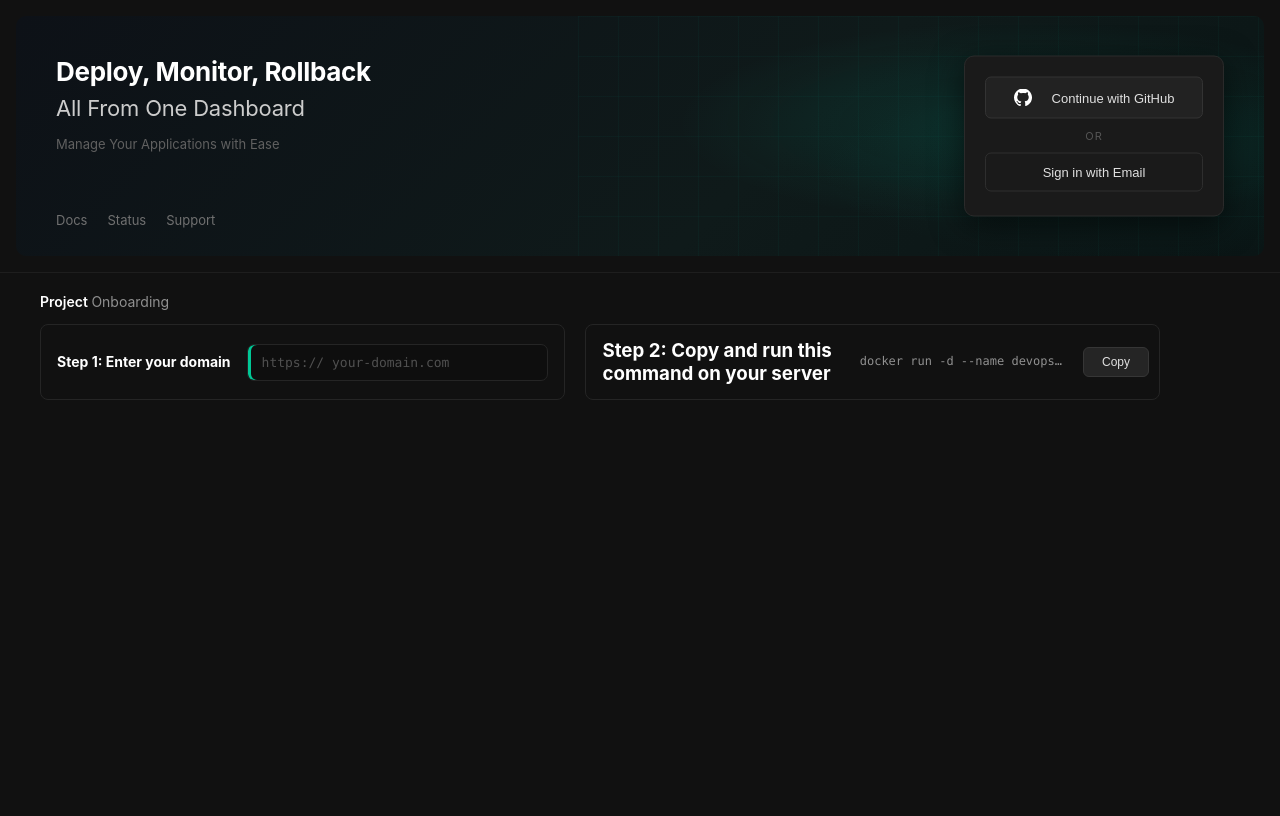
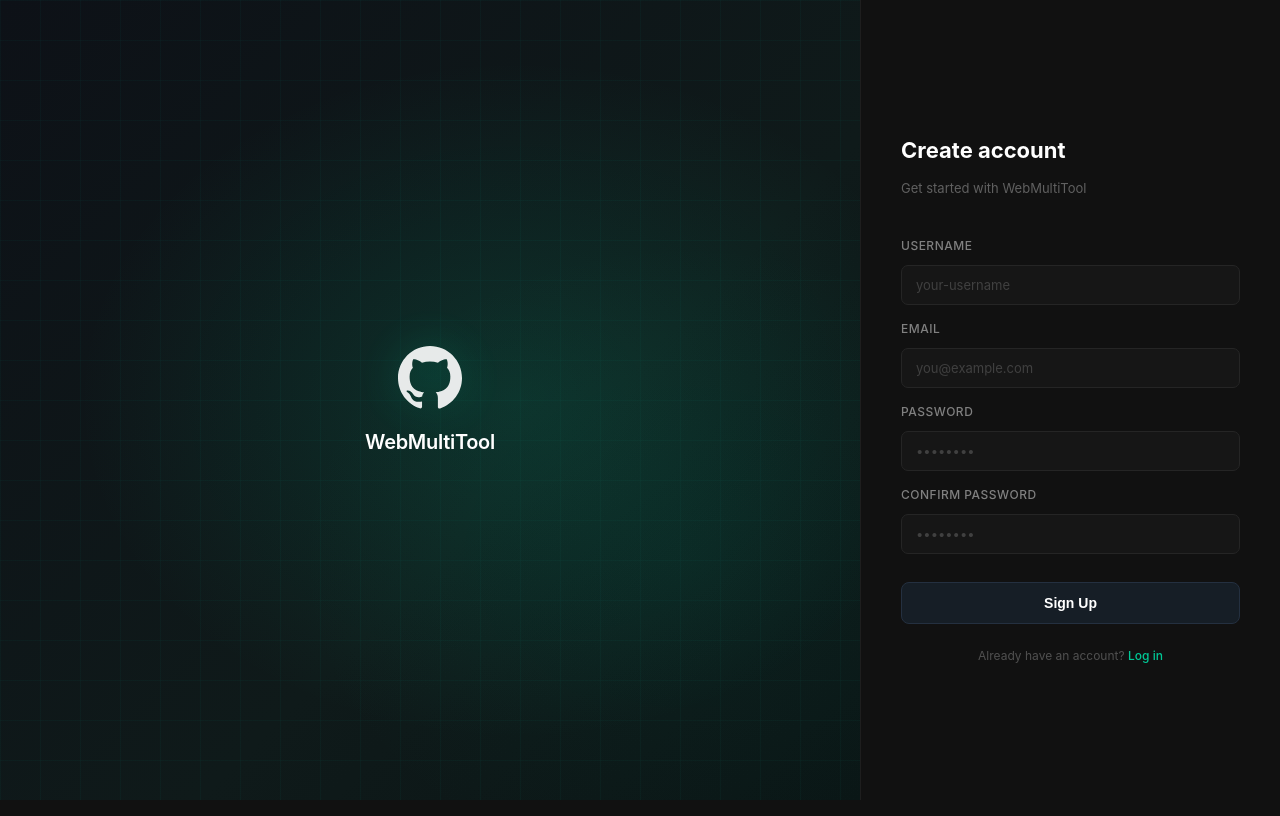
Before and after one commit to lilexc3/WebMultitool-for-Dev, a React (Vite) app in the folder webmultitool/: page /sign-up in a window 1280 px wide. Built offline with nearby package versions, Linux system fonts and the light colour scheme.

Commit message:
installing react routing dom and creating routes

```diff
--- a/webmultitool/package.json
+++ b/webmultitool/package.json
@@ -11,7 +11,8 @@
   },
   "dependencies": {
     "react": "^19.2.4",
-    "react-dom": "^19.2.4"
+    "react-dom": "^19.2.4",
+    "react-router-dom": "^7.14.2"
   },
   "devDependencies": {
     "@eslint/js": "^9.39.4",
--- a/webmultitool/src/App.jsx
+++ b/webmultitool/src/App.jsx
@@ -1,12 +1,18 @@
-import { useState } from "react";
+import { BrowserRouter, Routes, Route } from "react-router-dom";
 import "./app.css";
 import StartBanner from "./components/app/start-banner";
 import Step1 from "./components/app/step1";
 import Step2 from "./components/app/step2";
+import LogInPage from "./components/logInAndSignUp/log-in-page";
+import SignUpPage from "./components/logInAndSignUp/sign-up-page";
 
 function App() {
   return (
-    <>
+    <BrowserRouter>
+      <Routes>
+        <Route
+          path="/"
+          element={
             <div className="Start-New-Page">
               <StartBanner />
               <h3 className="onboarding-title">onboarding</h3>
@@ -15,7 +21,12 @@ function App() {
                 <Step2 />
               </div>
             </div>
-    </>
+          }
+        />
+        <Route path="/log-in" element={<LogInPage />} />
+        <Route path="/sign-up" element={<SignUpPage />} />
+      </Routes>
+    </BrowserRouter>
   );
 }
 
--- a/webmultitool/src/components/app/log-in-banner.jsx
+++ b/webmultitool/src/components/app/log-in-banner.jsx
@@ -1,11 +1,18 @@
 import React from "react";
+import { useNavigate } from "react-router-dom";
 import "./log-in-banner.css";
 
 const LogInBanner = () => {
+  const navigate = useNavigate();
+
   return (
     <div className="log-in-banner">
-      <button className="log-in-button">Log In</button>
-      <button className="sign-up-button">Sign Up</button>
+      <button className="log-in-button" onClick={() => navigate("/log-in")}>
+        Sign in with Email
+      </button>
+      <button className="sign-up-button" onClick={() => navigate("/sign-up")}>
+        Sign Up
+      </button>
     </div>
   );
 };
--- a/webmultitool/src/components/logInAndSignUp/log-in-block.jsx
+++ b/webmultitool/src/components/logInAndSignUp/log-in-block.jsx
@@ -1,7 +1,10 @@
 import React from "react";
+import { useNavigate } from "react-router-dom";
 import "./log-in-block.css";
 
 const LogInBlock = () => {
+  const navigate = useNavigate();
+
   return (
     <div className="log-in-block">
       <h2 className="log-in-block__title">Welcome back</h2>
@@ -30,7 +33,10 @@ const LogInBlock = () => {
       <button type="submit">Log In</button>
 
       <p className="log-in-block__footer">
-        Don't have an account? <a href="/sign-up">Sign up</a>
+        Don't have an account?{" "}
+        <a onClick={() => navigate("/sign-up")} style={{ cursor: "pointer" }}>
+          Sign up
+        </a>
       </p>
     </div>
   );
--- a/webmultitool/src/components/logInAndSignUp/log-in-page.jsx
+++ b/webmultitool/src/components/logInAndSignUp/log-in-page.jsx
@@ -1,9 +1,11 @@
 import React from "react";
+import { useNavigate } from "react-router-dom";
 import Image from "./image";
 import LogInBlock from "./log-in-block";
 import "./log-in-page.css";
 
 const LogInPage = () => {
+  const navigate = useNavigate();
   return (
     <div className="log-in-page">
       <div className="log-in-page__image">
--- a/webmultitool/src/components/logInAndSignUp/sign-up.jsx
+++ b/webmultitool/src/components/logInAndSignUp/sign-up.jsx
@@ -1,7 +1,9 @@
 import React from "react";
 import "./sign-up.css";
+import { useNavigate } from "react-router-dom";
 
 const SignUp = () => {
+  const navigate = useNavigate();
   return (
     <div className="sign-up">
       <h2 className="sign-up__title">Create account</h2>
@@ -46,7 +48,10 @@ const SignUp = () => {
       <button type="submit">Sign Up</button>
 
       <p className="sign-up__footer">
-        Already have an account? <a href="/log-in">Log in</a>
+        Already have an account?{" "}
+        <a onClick={() => navigate("/log-in")} style={{ cursor: "pointer" }}>
+          Log in
+        </a>
       </p>
     </div>
   );
```
Also changed, not shown: 1 other file (tests, documents, lock files or other folders). Lines whose indentation alone changed are shown as unchanged.
